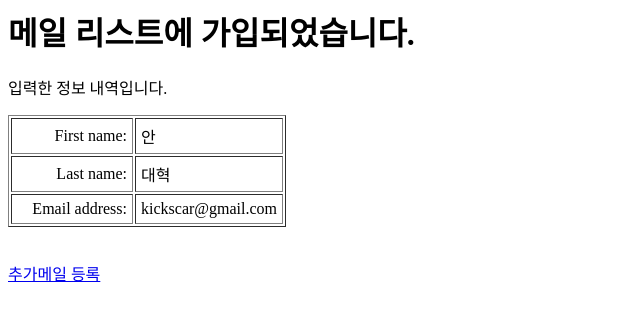
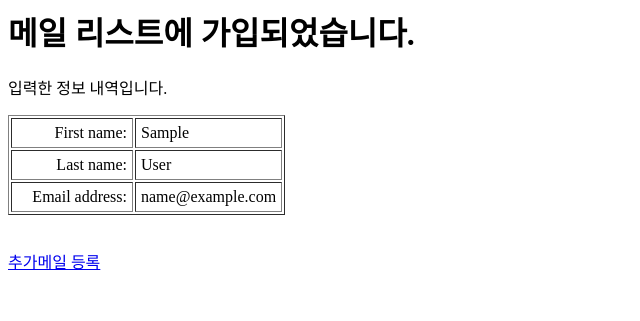
Before and after one commit to ssj5638/python_ch3, a Django app: page /emaillist/ in a window 1280 px wide. Shown: the top 321 px of the page, without its empty margins (0-640 px from the left). Run offline with Django 3.2, Linux system fonts and the light colour scheme; tables that the repository leaves empty hold one stand-in row (values such as "Sample post").

Commit message:
maillist fin

```diff
--- a/emaillist/templates/form.html
+++ b/emaillist/templates/form.html
@@ -9,7 +9,7 @@
 		메일 리스트에 가입하려면,<br>
 		아래 항목을 기입하고 submit 버튼을 클릭하세요.
 	</p>
-	<form action="" method="">
+	<form action="/emaillist/add" method="post">{% csrf_token %}
 	    First name: <input type="text" name="fn" value="" ><br>
 	    Last name: <input type="text" name="ln" value=""><br>
 	    Email address: <input type="text" name="email" value=""><br>
@@ -17,7 +17,7 @@
 	</form>
 	<br>
 	<p>
-	리스트 바로가기
+		<a href ="/emaillist">리스트로 바로가기</a>
 	</p>
 </body>
 </html>
--- a/emaillist/templates/index.html
+++ b/emaillist/templates/index.html
@@ -7,21 +7,24 @@
 	<h1>메일 리스트에 가입되었습니다.</h1>
 	<p>입력한 정보 내역입니다.</p>
 	<!-- 메일정보 리스트 -->
+
+	{% for emaillist in emaillist_list %}
 	<table border="1" cellpadding="5" cellspacing="2">
 		<tr>
 			<td align=right>First name: </td>
-			<td>안</td>
+			<td>{{ emaillist.first_name }}</td>
 		</tr>
 		<tr>
 			<td align=right width="110">Last name: </td>
-			<td width="110">대혁</td>
+			<td width="110">{{ emaillist.last_name}}</td>
 		</tr>
 		<tr>
 			<td align=right>Email address: </td>
-			<td>kickscar@gmail.com</td>
+			<td>{{ emaillist.email}}</td>
 		</tr>
 	</table>
 	<br>
+	{% endfor %}
 	<p>
 		<a href ="/emaillist/form">추가메일 등록</a>
 	</p>
--- a/emaillist/views.py
+++ b/emaillist/views.py
@@ -1,7 +1,25 @@
 
 from django.shortcuts import render
+from emaillist.models import Emaillist
+from django.http import HttpResponseRedirect
 
 # Create your views here.
 
 def index(request):
-    return render(request, 'index.html')
+    emaillist_list = Emaillist.objects.all().order_by('id') #역순은 '-id'
+    context = {'emaillist_list':emaillist_list}
+    return render(request, 'index.html',context)
+
+def form(request):
+    return render(request, 'form.html')
+
+def add(request):
+    emaillist = Emaillist()
+    emaillist.first_name = request.POST['fn']
+    emaillist.last_name = request.POST['ln']
+    emaillist.email = request.POST['email']
+
+    emaillist.save()
+
+    return HttpResponseRedirect('/emaillist')
+    #return render(request, 'success.html')
--- a/python_ch3/urls.py
+++ b/python_ch3/urls.py
@@ -19,5 +19,7 @@ from emaillist import views
 
 urlpatterns = [
     path('admin/', admin.site.urls),
-    path('emaillist/',views.index)
+    path('emaillist/',views.index),
+    path('emaillist/form',views.form),
+    path('emaillist/add',views.add)
 ]
```
Also changed, not shown: emaillist/templates/success.html (added, +10 -0 lines).
